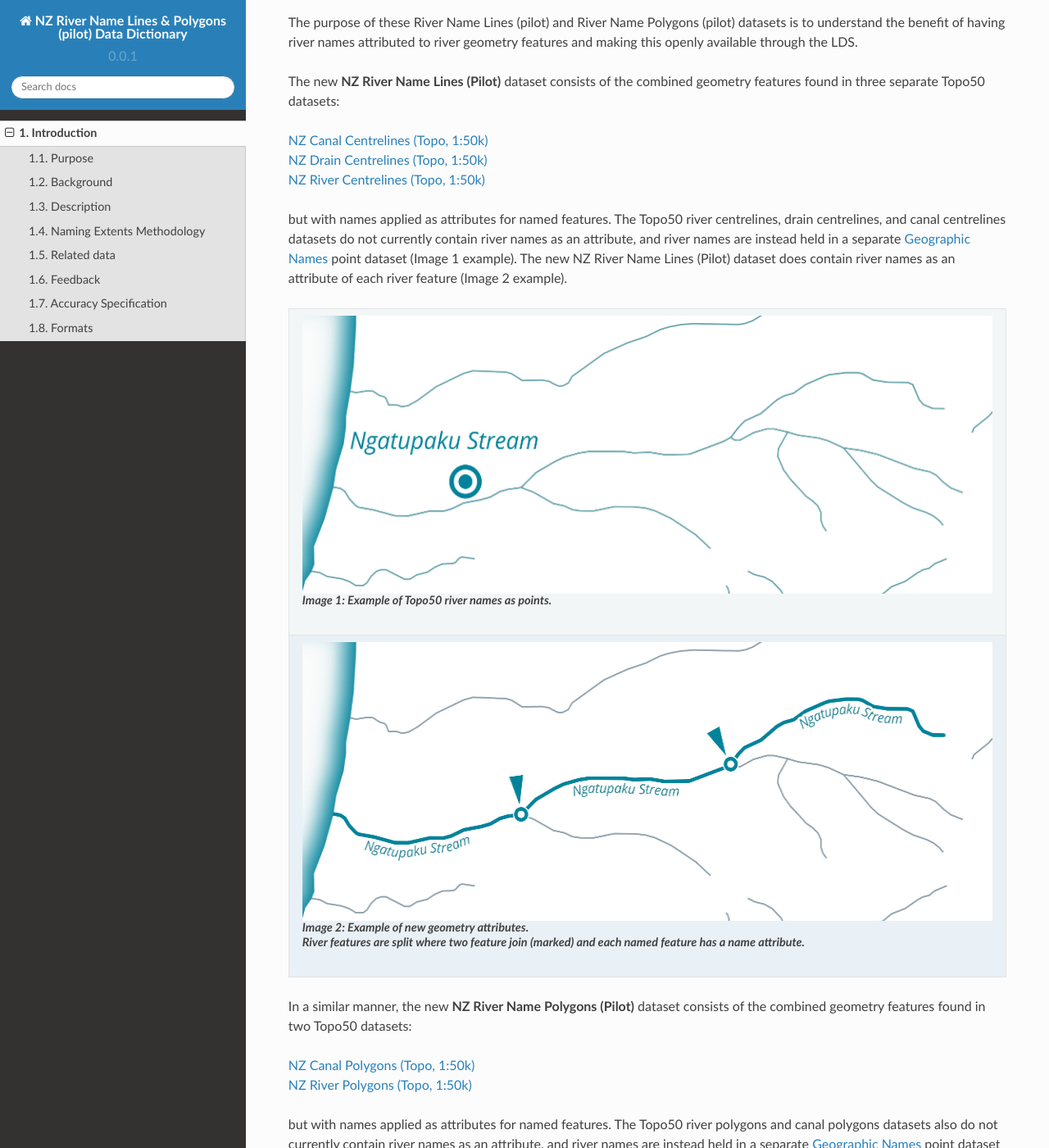
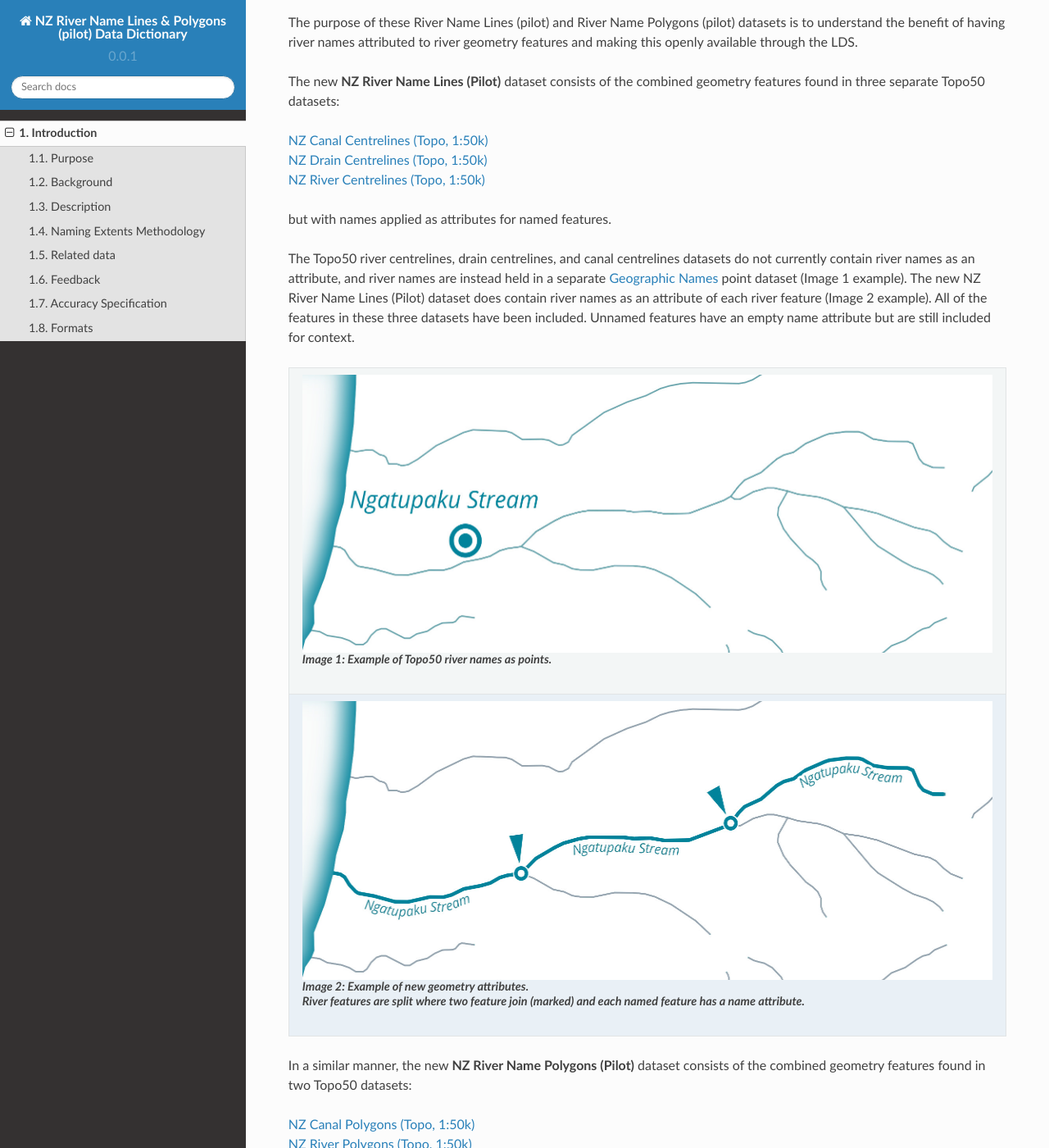
Before and after one commit to linz/nz-river-names, a Sphinx documentation site: the page built from db/docs/source/introduction.rst, in a window 1280 px wide and 1400 px high, scrolled down 1080 px. Shown: the whole window at 82% size. Built offline with Sphinx 7.4.7 and the Read the Docs theme 2.0.0, drawn with Linux system fonts in a browser that asks for light colours; pages that are not in the unit, such as notebooks, are missing from menus; some of the changed text lies outside the part shown.

Commit message:
unnamed update

```diff
--- a/db/docs/source/introduction.rst
+++ b/db/docs/source/introduction.rst
@@ -47,7 +47,8 @@ The new **NZ River Name Lines (Pilot)** dataset consists of the combined geometr
 | `NZ River Centrelines (Topo, 1:50k) <https://data.linz.govt.nz/layer/50327>`_
 
 but with names applied as attributes for named features.
-The Topo50 river centrelines, drain centrelines, and canal centrelines datasets do not currently contain river names as an attribute, and river names are instead held in a separate `Geographic Names <https://data.linz.govt.nz/layer/50280/>`_ point dataset (Image 1 example). The new NZ River Name Lines (Pilot) dataset does contain river names as an attribute of each river feature (Image 2 example).
+
+The Topo50 river centrelines, drain centrelines, and canal centrelines datasets do not currently contain river names as an attribute, and river names are instead held in a separate `Geographic Names <https://data.linz.govt.nz/layer/50280/>`_ point dataset (Image 1 example). The new NZ River Name Lines (Pilot) dataset does contain river names as an attribute of each river feature (Image 2 example). All of the features in these three datasets have been included. Unnamed features have an empty name attribute but are still included for context.
 
 +------------------------------------------------------------------------+
 | .. figure:: _static/image_1_topo50_points.jpg                          |
@@ -74,7 +75,7 @@ In a similar manner, the new **NZ River Name Polygons (Pilot)** dataset consists
 | `NZ River Polygons (Topo, 1:50k) <https://data.linz.govt.nz/layer/50328>`_
 
 but with names applied as attributes for named features.
-The Topo50 river polygons and canal polygons datasets also do not currently contain river names as an attribute, and river names are instead held in a separate `Geographic Names`_ point dataset (Image 3 example). The new NZ River Name Polygons (Pilot) dataset does contain river names as an attribute of each river feature, and the river polygons geometries were split where differently named river polygons are joined (Image 4 exmaple).
+The Topo50 river polygons and canal polygons datasets also do not currently contain river names as an attribute, and river names are instead held in a separate `Geographic Names`_ point dataset (Image 3 example). The new NZ River Name Polygons (Pilot) dataset does contain river names as an attribute of each river feature, and the river polygons geometries were split where differently named river polygons are joined (Image 4 exmaple). All of the features in these two datasets have been included. Unnamed features have an empty name attribute but are still included for context.
 
 +-------------------------------------------------------------------+
 | .. figure:: _static/image_3_topo50_polygons.png                   |
```
